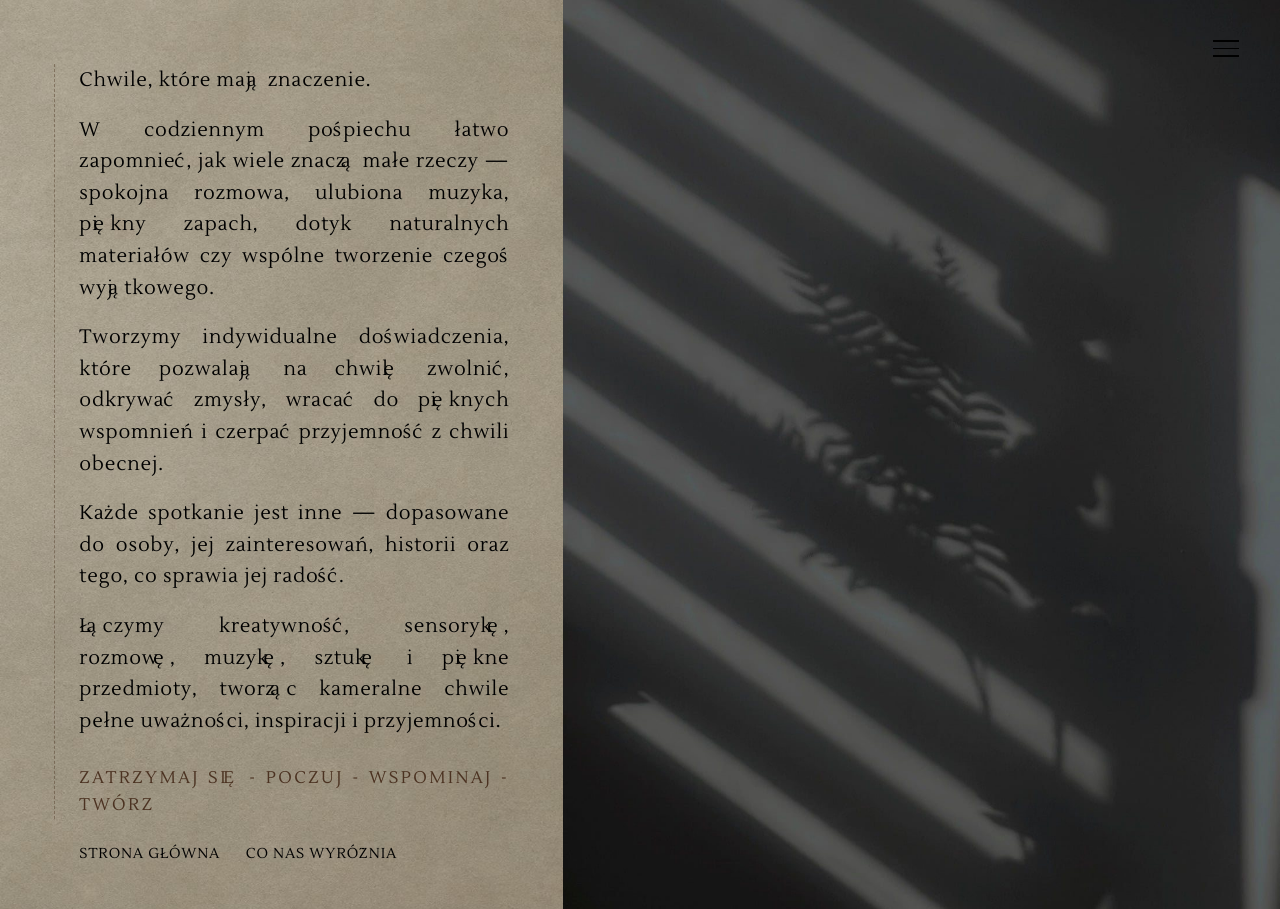
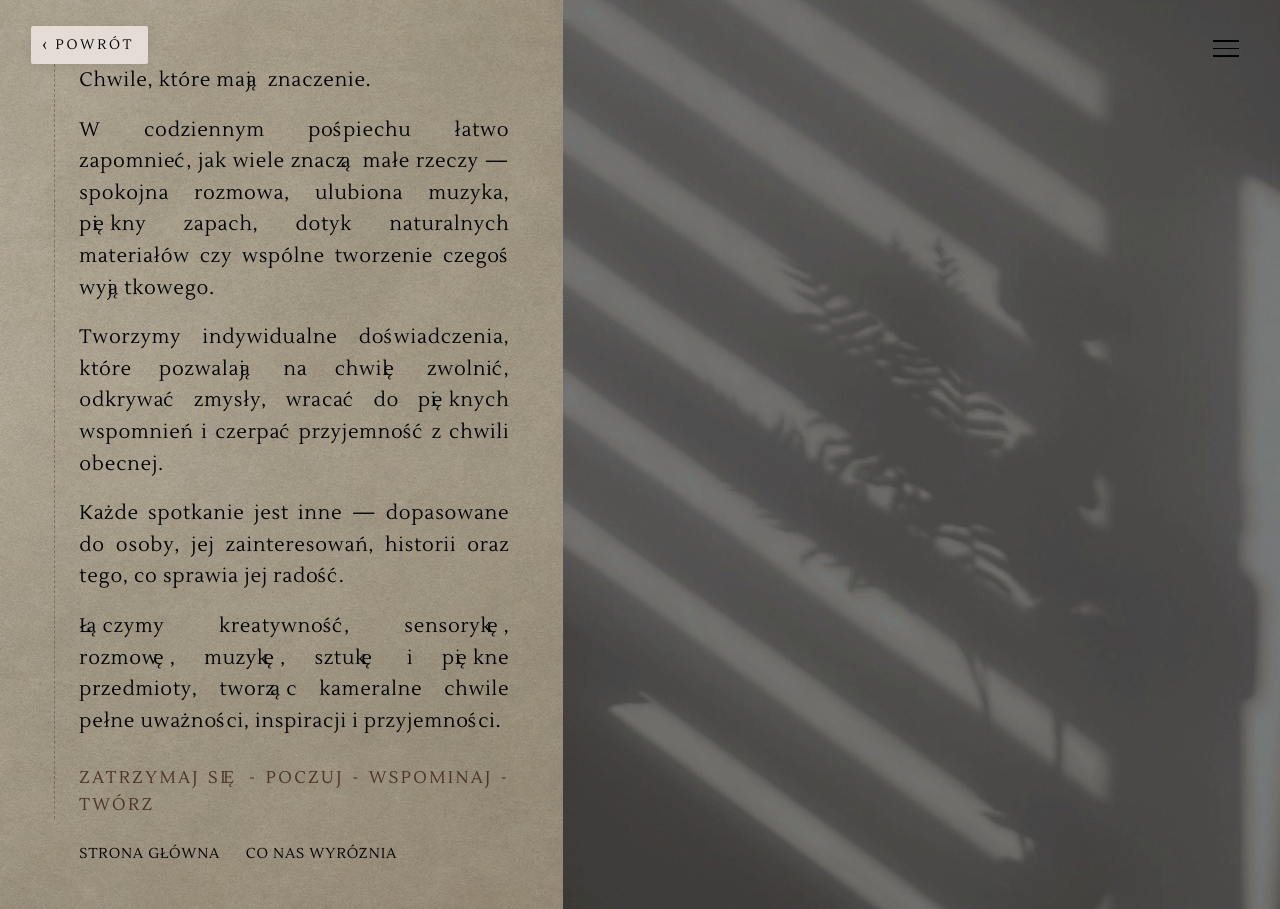
Before and after one commit to chemik0/testpage, a plain HTML site: page nasza-idea.html in a window 1280 px wide. Drawn offline with Linux system fonts and the light colour scheme.

Commit message:
Add files via upload

```diff
--- a/nasza-idea.html
+++ b/nasza-idea.html
@@ -7,6 +7,7 @@
 <link rel="stylesheet" href="style.css">
 </head>
 <body class="">
+<a class="back" href="index.html" onclick="if(history.length>1){history.back();return false;}">Powrót</a>
 <div class="scrim" id="scrim" data-open="false"></div>
 <button class="menu-btn" id="menuBtn" aria-label="Menu" aria-expanded="false" aria-controls="menu">
   <span></span><span></span><span></span>
--- a/style.css
+++ b/style.css
@@ -74,8 +74,8 @@ strong,b{font-weight:600;}
 .page__body{max-width:56ch;}
 .page__body p{text-align:justify;hyphens:auto;}
 
-.page__media{position:relative;overflow:hidden;background:#cfc4b9;min-height:100svh;}
-.page__media img{position:absolute;inset:0;width:100%;height:100%;object-fit:cover;}
+.page__media{position:relative;overflow:hidden;background:var(--paper);min-height:100svh;}
+.page__media img{position:absolute;inset:0;width:100%;height:100%;object-fit:cover;opacity:.8;}
 
 /* fraza końcowa sekcji */
 .page__motto{
@@ -109,6 +109,30 @@ strong,b{font-weight:600;}
   transition:.2s;
 }
 .page__nav a:hover{border-bottom-color:currentColor;}
+
+/* ---------------- POWRÓT ---------------- */
+.back{
+  position:fixed;
+  top:clamp(.9rem,2vw,1.6rem);
+  left:clamp(1rem,2.4vw,2.4rem);
+  z-index:120;
+  font-family:var(--nav);
+  font-size:clamp(.7rem,.32vw + .64rem,.86rem);
+  letter-spacing:.2em;
+  text-transform:uppercase;
+  text-decoration:none;
+  color:var(--ink);
+  padding:.5rem .85rem .5rem .7rem;
+  display:inline-flex;align-items:center;gap:.4em;
+  background:rgba(239,231,225,.86);
+  -webkit-backdrop-filter:blur(6px);
+  backdrop-filter:blur(6px);
+  border-radius:2px;
+  box-shadow:0 2px 10px rgba(60,42,30,.10);
+  transition:background .2s, box-shadow .2s;
+}
+.back:hover{background:rgba(239,231,225,.98);box-shadow:0 3px 14px rgba(60,42,30,.16);}
+.back::before{content:"\2039";font-size:1.35em;line-height:1;}
 
 /* ---------------- MENU ---------------- */
 .menu-btn{
@@ -173,7 +197,7 @@ body.page-cover .menu-btn[aria-expanded="true"] span{background:var(--ink);}
   text-align:center;
   overflow:hidden;
 }
-.cover__img{position:absolute;inset:0;width:100%;height:100%;object-fit:cover;object-position:center 24%;}
+.cover__img{position:absolute;inset:0;width:100%;height:100%;object-fit:cover;object-position:center bottom;opacity:.8;}
 .cover__inner{position:relative;z-index:2;padding:2rem;}
 .cover__brand{
   font-family:'Lustria',Georgia,serif;
@@ -223,7 +247,7 @@ body.page-cover .menu-btn[aria-expanded="true"] span{background:var(--ink);}
 }
 .tile:hover .tile__frame{transform:translateY(-6px);box-shadow:0 18px 40px rgba(70,50,35,.17);}
 .tile__img{aspect-ratio:497/646;overflow:hidden;}
-.tile__img img{width:100%;height:100%;object-fit:cover;}
+.tile__img img{width:100%;height:100%;object-fit:cover;opacity:.8;}
 .tile__name{
   margin:.9rem 0 0;
   font-family:var(--display);
@@ -336,6 +360,9 @@ body.page-cover .menu-btn[aria-expanded="true"] span{background:var(--ink);}
   .page--cennik .page__text::before{bottom:6.5rem;}
   .grid-page .page__nav{justify-content:space-between;}
 }
+@media (max-width:1000px){
+  .cover__img{object-position:center 30%;}
+}
 @media (max-width:640px){
   .menu{width:100%;}
   .cover__brand{letter-spacing:.3em;}
```
Also changed, not shown: cennik.html (+1 -0 lines), chwile-pelne-aromatu.html (+1 -0 lines), co-nas-wyroznia.html (+1 -0 lines), dla-kogo.html (+1 -0 lines), index.html (+1 -0 lines), kolory-i-emocje.html (+1 -0 lines), kompozycja-natury.html (+1 -0 lines), male-laboratorium.html (+1 -0 lines), oferta-2.html (+1 -0 lines), oferta-dla-dzieci.html (+1 -0 lines), oferta-dla-grup.html (+1 -0 lines), oferta.html (+1 -0 lines), ogrod-malego-odkrywcy.html (+1 -0 lines), ogrod-zmyslow.html (+1 -0 lines), 4 more files.
